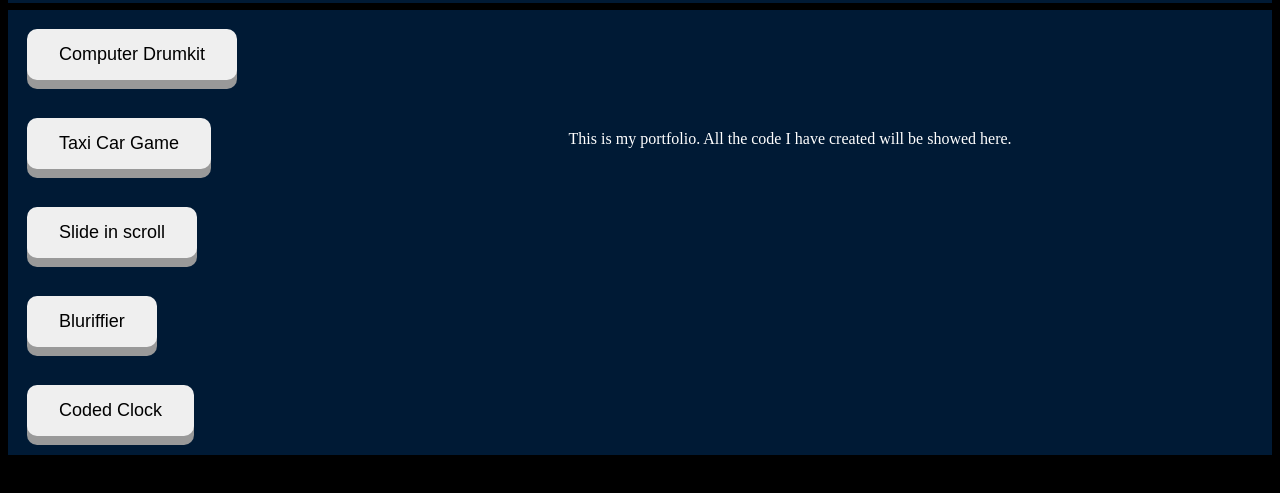
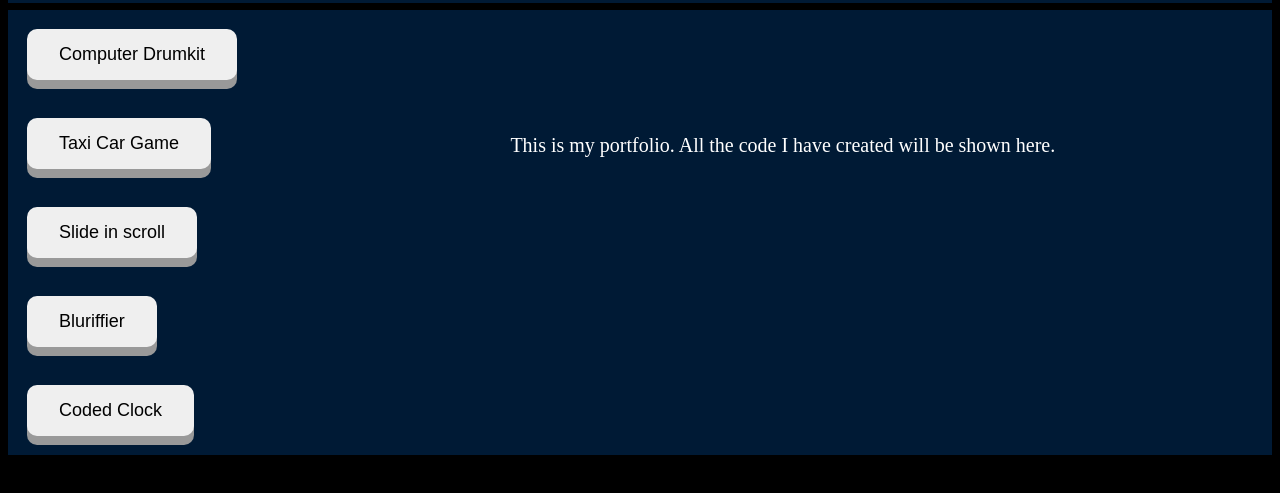
Before and after one commit to ag12345678/Portfolio, a plain HTML site: page homePage.html in a window 1280 px wide. Shown: the part 89-582 px from the top of the page. Drawn offline with Linux system fonts and the light colour scheme.

Commit message:
minor font size change

```diff
--- a/homePage.css
+++ b/homePage.css
@@ -26,10 +26,11 @@
   p{
     text-align: center;
     transition: 0.05s;
+    font-size:20px
   }
 
   p:hover{
-    font-size:20px;
+    font-size:25px;
     color: rgb(187, 255, 0);
   }
 
--- a/homePage.html
+++ b/homePage.html
@@ -42,7 +42,7 @@
     <div class="content">
 
       <p>
-        This is my portfolio. All the code I have created will be showed here.
+        This is my portfolio. All the code I have created will be shown here.
       </p>
 
     </div>
```
